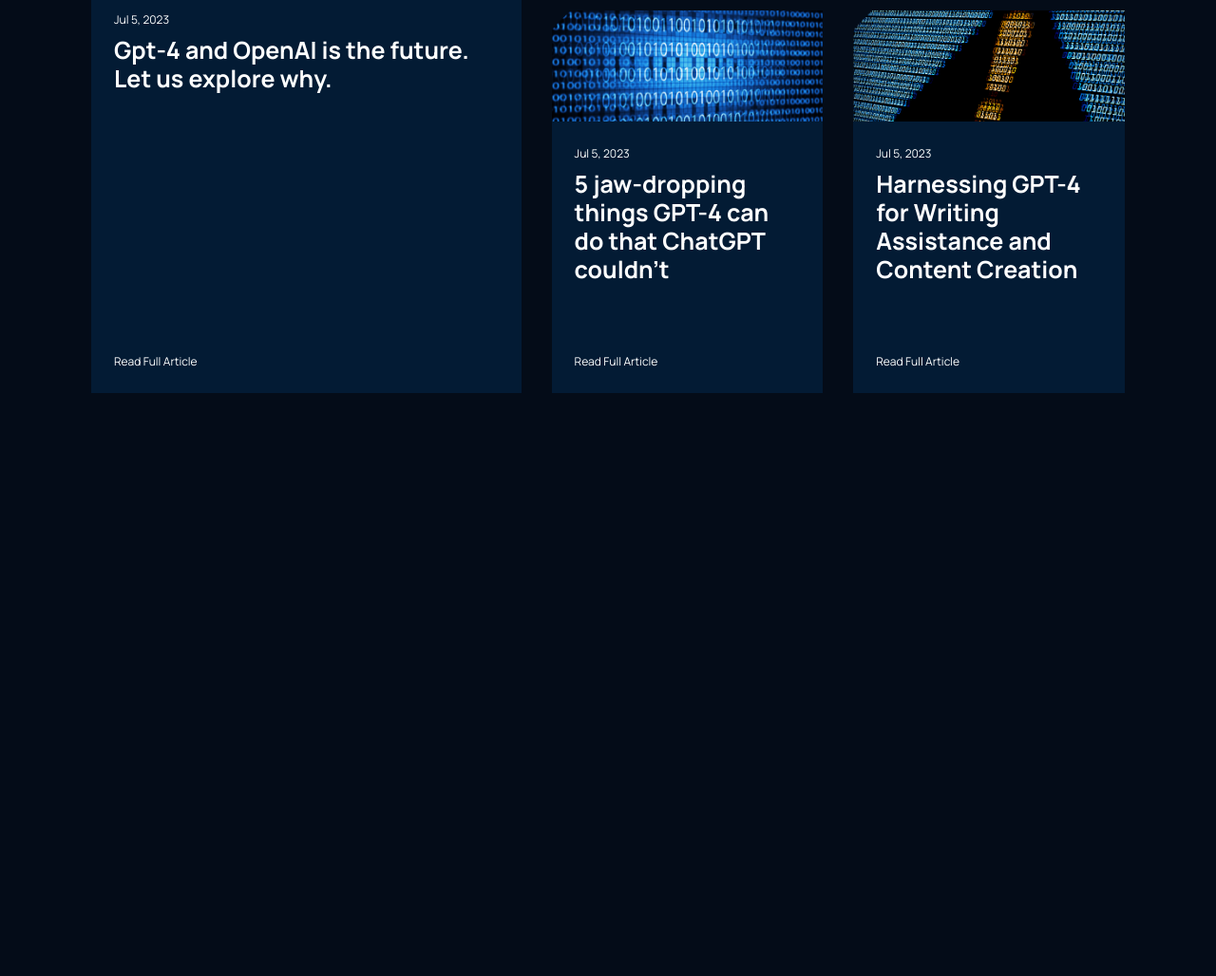
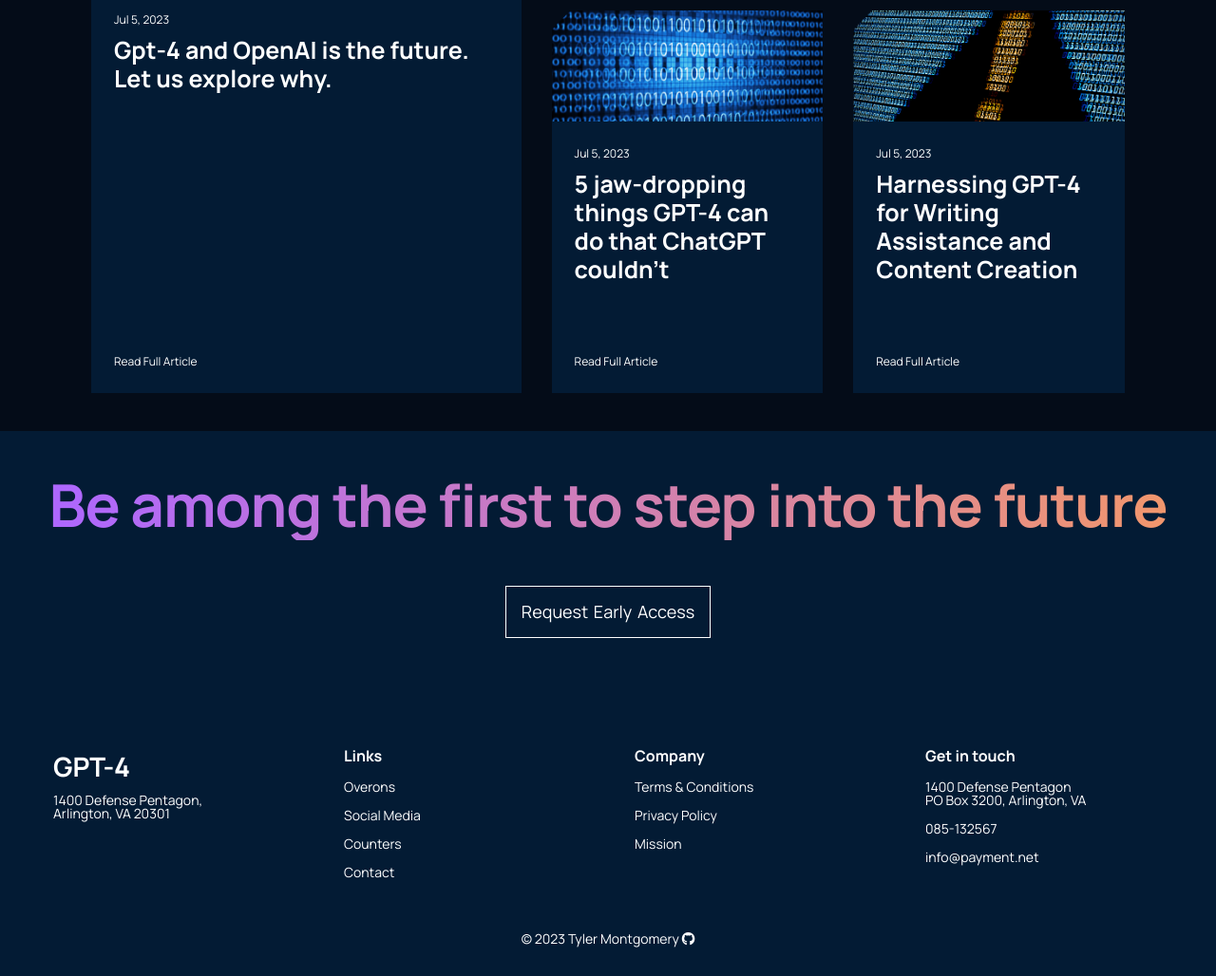
Before and after one commit to ArKaes13/gpt4-website, a React app: page / in a window 1280 px wide. Shown: the part 3538-4566 px from the top of the page at 95% size. Before the commit the page ends 3952 px from the top, so only its background shows below. Built offline with nearby package versions, Linux system fonts and the light colour scheme.

Commit message:
added footer

```diff
--- a/main.css
+++ b/main.css
@@ -836,3 +836,139 @@
         line-height: 4.2rem;
     }
 }
+
+/* ----------Footer---------- */
+
+.footer {
+    display: flex;
+    flex-direction: column;
+    justify-content: center;
+    align-items: center;
+    background: #031b34;
+    margin: 4rem 0 0 0;
+    padding: 4rem 4rem 0 4rem;
+}
+
+.footerHeader {
+    width: 100%;
+    text-align: center;
+    margin: 0 0 4.8rem;
+}
+
+.footerHeader h1 {
+    font-size: 6.2rem;
+    font-weight: 700;
+    line-height: 7.5rem;
+    text-align: center;
+    letter-spacing: -.1rem;
+}
+
+.footerButton {
+    display: flex;
+    justify-content: center;
+    align-items: center;
+    padding: 1.6rem;
+    border: .1rem solid white;
+    cursor: pointer;
+    text-align: center;
+    margin: 0 0 10rem 0;
+}
+
+.footerButton p {
+    font-size: 1.8rem;
+    line-height: 2.1rem;
+    word-spacing: .2rem;
+    color: white;
+}
+
+.footerLinksContainer {
+    display: flex;
+    justify-content: space-between;
+    flex-wrap: wrap;
+    width: 100%;
+    text-align: left;
+    color: white;
+}
+
+.footerLinksContainer div {
+    width: 25rem;
+    margin: 1.6rem;
+}
+
+.footerLogo {
+    display: flex;
+    flex-direction: column;
+}
+
+.footerLogo span {
+    font-size: 2.8rem;
+    font-weight: 700;
+    margin: 0 0 1rem 0;
+}
+
+.footerLogo p {
+    font-size: 1.4rem;
+    line-height: 1.4rem;
+    max-width: 17rem;
+}
+
+.footerLinks {
+    display: flex;
+    flex-direction: column;
+}
+
+.footerLinks h4 {
+    font-size: 1.6rem;
+    line-height: 1.6rem;
+    margin: 0 0 1rem 0;
+}
+
+.footerLinks p {
+    font-size: 1.4rem;
+    line-height: 1.4rem;
+    margin: .8rem 0;
+    cursor: pointer;
+    max-width: 17rem;
+}
+
+.copyright {
+    margin: 3.2rem 0;
+    text-align: center;
+    width: 100%;
+}
+
+.copyright p {
+    font-size: 1.4rem;
+    line-height: 1.4rem;
+    color: white;
+}
+
+@media screen and (max-width: 850px) {
+    .footerHeader h1 {
+        font-size: 4.4rem;
+        line-height: 5rem;
+    }
+}
+
+@media screen and (max-width: 550px) {
+    .footerHeader h1 {
+        font-size: 3.4rem;
+        line-height: 4.2rem;
+    }
+
+    .footerLinks {
+        margin: 1.6rem 0;
+    }
+
+    .footerButton p {
+        font-size: 1.4rem;
+        line-height: 2rem;
+    }
+}
+
+@media screen and (max-width: 400px) {
+    .footerHeader h1 {
+        font-size: 2.7rem;
+        line-height: 3.8rem;
+    }
+}
--- a/src/components/App.js
+++ b/src/components/App.js
@@ -7,6 +7,7 @@
 import OpenAI from './OpenAI.js';
 import CTA from './CTA.js';
 import Blog from './Blog.js';
+import Footer from './Footer.js';
 
 function App() {
     return (
@@ -14,14 +15,14 @@
             <div className='gradient_bg'>
                 <Navbar />
                 <Header />
-                </div>
+            </div>
             <Brand />
             <WhatGPT4 />
             <Functions />
             <OpenAI />
             <CTA />
             <Blog />
-            {/* <Footer /> */}
+            <Footer />
         </div>
     )
 }
--- /dev/null
+++ b/src/components/Footer.js
@@ -0,0 +1,51 @@
+import React from 'react';
+
+function copyright() {
+    const currentYear = new Date().getFullYear();
+    return (
+        `&copy; ${currentYear} Tyler Montgomery <a href='https://github.com/ArKaes13' <i class="fa-brands fa-github"></a></i>`
+    );
+};
+
+function Footer() {
+    return (
+        <footer className='footer'>
+            <div className='footerHeader'>
+                <h1 className='gradient_text'>Be among the first to step into the future</h1>
+            </div>
+            <div className='footerButton'>
+                <p>Request Early Access</p>
+            </div>
+            <div className='footerLinksContainer'>
+                <div className='footerLogo'>
+                    <span>GPT-4</span>
+                    <p>1400 Defense Pentagon, Arlington, VA 20301</p>
+                </div>
+                <div className='footerLinks'>
+                    <h4>Links</h4>
+                    <p>Overons</p>
+                    <p>Social Media</p>
+                    <p>Counters</p>
+                    <p>Contact</p>
+                </div>
+                <div className='footerLinks'>
+                    <h4>Company</h4>
+                    <p>Terms & Conditions</p>
+                    <p>Privacy Policy</p>
+                    <p>Mission</p>
+                </div>
+                <div className='footerLinks'>
+                    <h4>Get in touch</h4>
+                    <p>1400 Defense Pentagon PO Box 3200, Arlington, VA</p>
+                    <p>085-132567</p>
+                    <p>info@payment.net</p>
+                </div>
+            </div>
+            <div className='copyright'>
+                <p dangerouslySetInnerHTML={{ __html: copyright() }}></p>
+            </div>
+        </footer>
+    )
+}
+
+export default Footer;
--- a/src/index.html
+++ b/src/index.html
@@ -8,6 +8,8 @@
     <link rel="stylesheet" href="main.css">
     <!--JS-->
     <script src="index.bundle.js" defer></script>
+    <!--Font Awesome-->
+    <script src="https://kit.fontawesome.com/43124feaf5.js" crossorigin="anonymous"></script>
 </head>
 <body>
     <div id="root"></div>
--- a/src/styles.css
+++ b/src/styles.css
@@ -837,3 +837,139 @@
         line-height: 4.2rem;
     }
 }
+
+/* ----------Footer---------- */
+
+.footer {
+    display: flex;
+    flex-direction: column;
+    justify-content: center;
+    align-items: center;
+    background: #031b34;
+    margin: 4rem 0 0 0;
+    padding: 4rem 4rem 0 4rem;
+}
+
+.footerHeader {
+    width: 100%;
+    text-align: center;
+    margin: 0 0 4.8rem;
+}
+
+.footerHeader h1 {
+    font-size: 6.2rem;
+    font-weight: 700;
+    line-height: 7.5rem;
+    text-align: center;
+    letter-spacing: -.1rem;
+}
+
+.footerButton {
+    display: flex;
+    justify-content: center;
+    align-items: center;
+    padding: 1.6rem;
+    border: .1rem solid white;
+    cursor: pointer;
+    text-align: center;
+    margin: 0 0 10rem 0;
+}
+
+.footerButton p {
+    font-size: 1.8rem;
+    line-height: 2.1rem;
+    word-spacing: .2rem;
+    color: white;
+}
+
+.footerLinksContainer {
+    display: flex;
+    justify-content: space-between;
+    flex-wrap: wrap;
+    width: 100%;
+    text-align: left;
+    color: white;
+}
+
+.footerLinksContainer div {
+    width: 25rem;
+    margin: 1.6rem;
+}
+
+.footerLogo {
+    display: flex;
+    flex-direction: column;
+}
+
+.footerLogo span {
+    font-size: 2.8rem;
+    font-weight: 700;
+    margin: 0 0 1rem 0;
+}
+
+.footerLogo p {
+    font-size: 1.4rem;
+    line-height: 1.4rem;
+    max-width: 17rem;
+}
+
+.footerLinks {
+    display: flex;
+    flex-direction: column;
+}
+
+.footerLinks h4 {
+    font-size: 1.6rem;
+    line-height: 1.6rem;
+    margin: 0 0 1rem 0;
+}
+
+.footerLinks p {
+    font-size: 1.4rem;
+    line-height: 1.4rem;
+    margin: .8rem 0;
+    cursor: pointer;
+    max-width: 17rem;
+}
+
+.copyright {
+    margin: 3.2rem 0;
+    text-align: center;
+    width: 100%;
+}
+
+.copyright p {
+    font-size: 1.4rem;
+    line-height: 1.4rem;
+    color: white;
+}
+
+@media screen and (max-width: 850px) {
+    .footerHeader h1 {
+        font-size: 4.4rem;
+        line-height: 5rem;
+    }
+}
+
+@media screen and (max-width: 550px) {
+    .footerHeader h1 {
+        font-size: 3.4rem;
+        line-height: 4.2rem;
+    }
+
+    .footerLinks {
+        margin: 1.6rem 0;
+    }
+
+    .footerButton p {
+        font-size: 1.4rem;
+        line-height: 2rem;
+    }
+}
+
+@media screen and (max-width: 400px) {
+    .footerHeader h1 {
+        font-size: 2.7rem;
+        line-height: 3.8rem;
+    }
+}
```
Also changed, not shown: index.html (+2 -0 lines).
